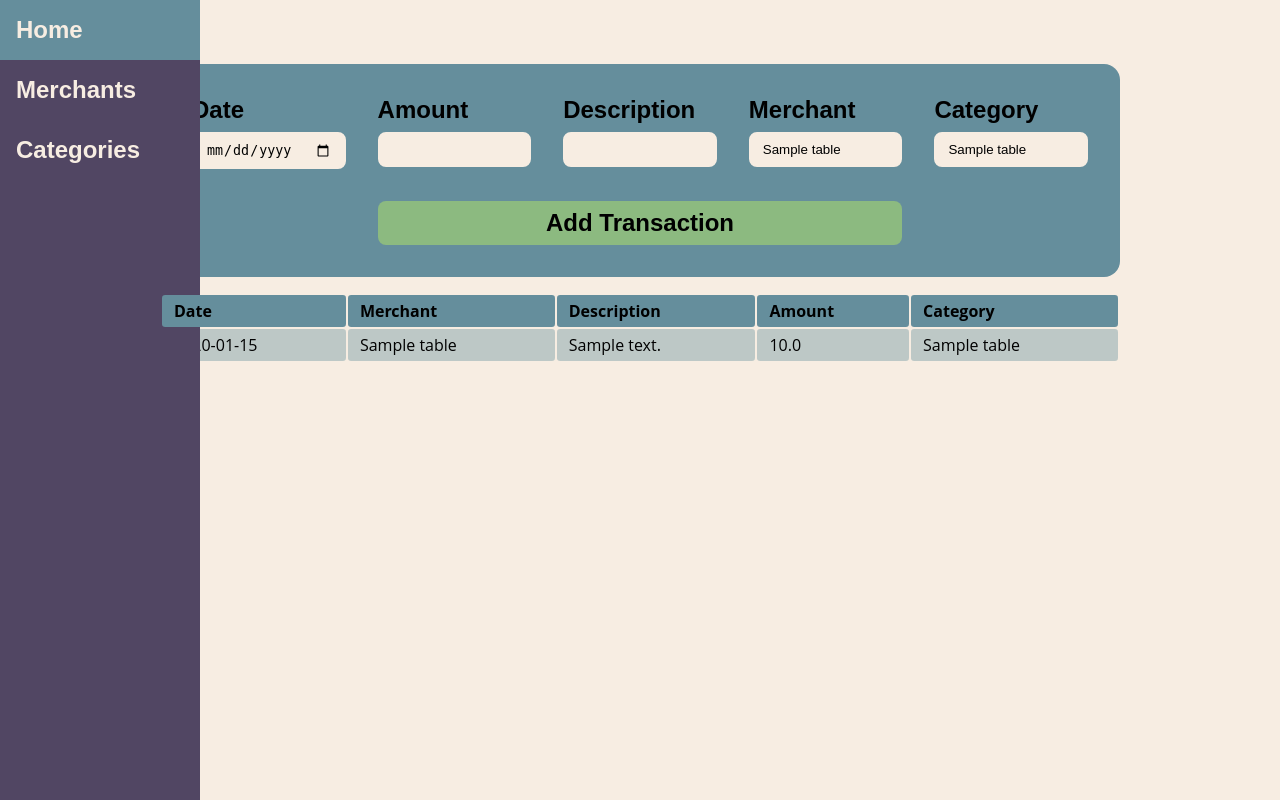
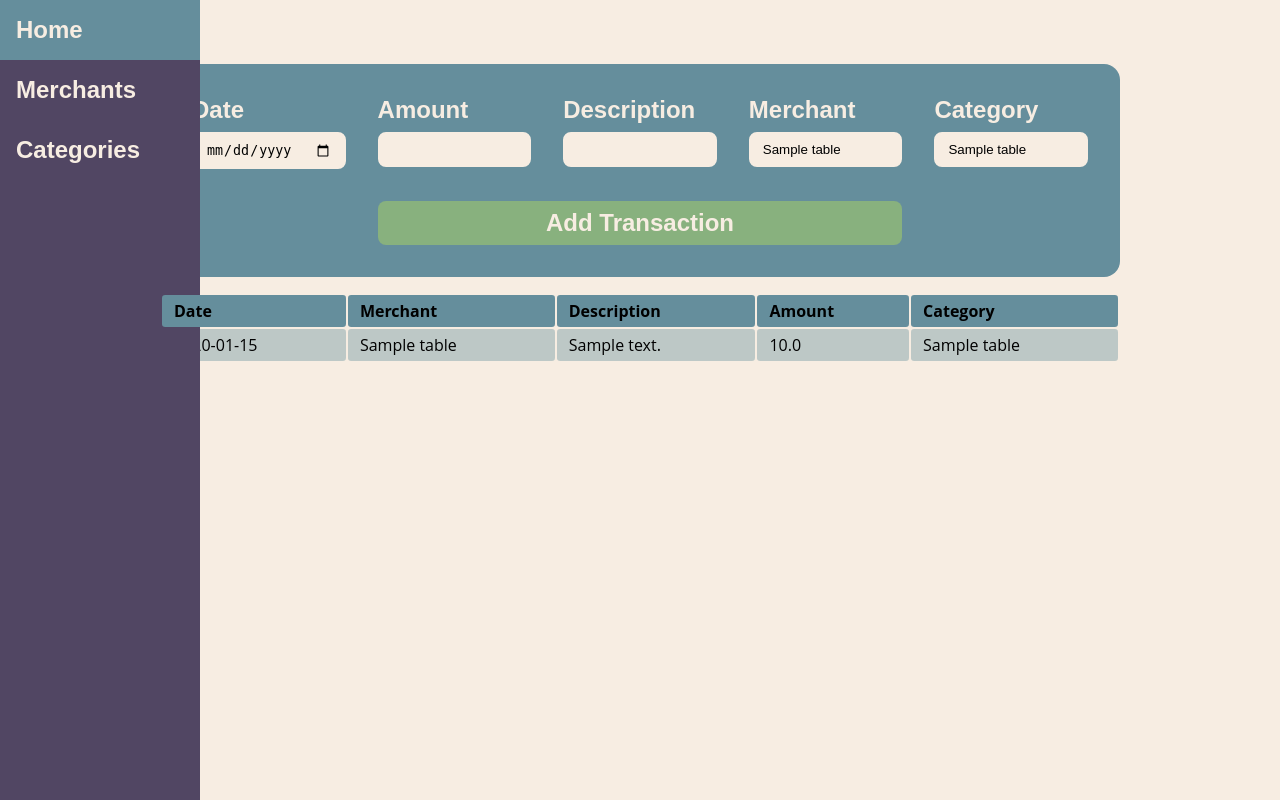
Before and after one commit to austin-hallSCS/budget_app, a Flask app: page / in a window 1280 px wide. Run offline with Flask 3, Linux system fonts and the light colour scheme; tables that the repository leaves empty hold one stand-in row (values such as "Sample post").

Commit message:
CSS/Design

```diff
--- a/budget/static/style.css
+++ b/budget/static/style.css
@@ -73,6 +73,7 @@ caption {
 }
 
 form {
+    color: #F7EDE2;
     box-sizing: border-box;
     padding: 2rem;
     border-radius: 1rem;
@@ -117,12 +118,13 @@ select {
 }
 
 input[type="submit"] {
-    border: #8CBA80;
-    background-color: #8CBA80;
+    color: #F7EDE2;
+    border: #88B17E;
+    background-color: #88B17E;
     font: bold 1.5rem sans-serif;
     transition: background-color 0.5s;
 }
 
 input[type="submit"]:hover {
-    background-color: #a6dd99;
+    background-color: #8CBA80;
 }
```
